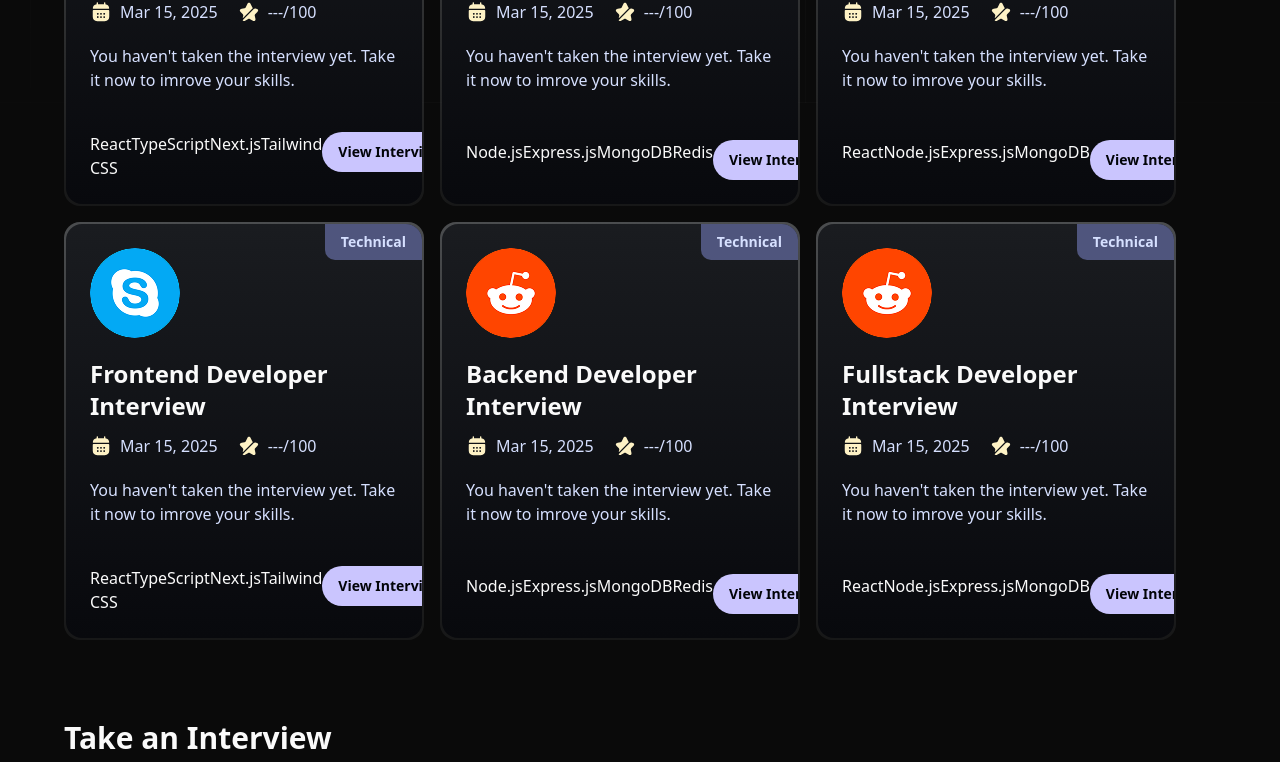
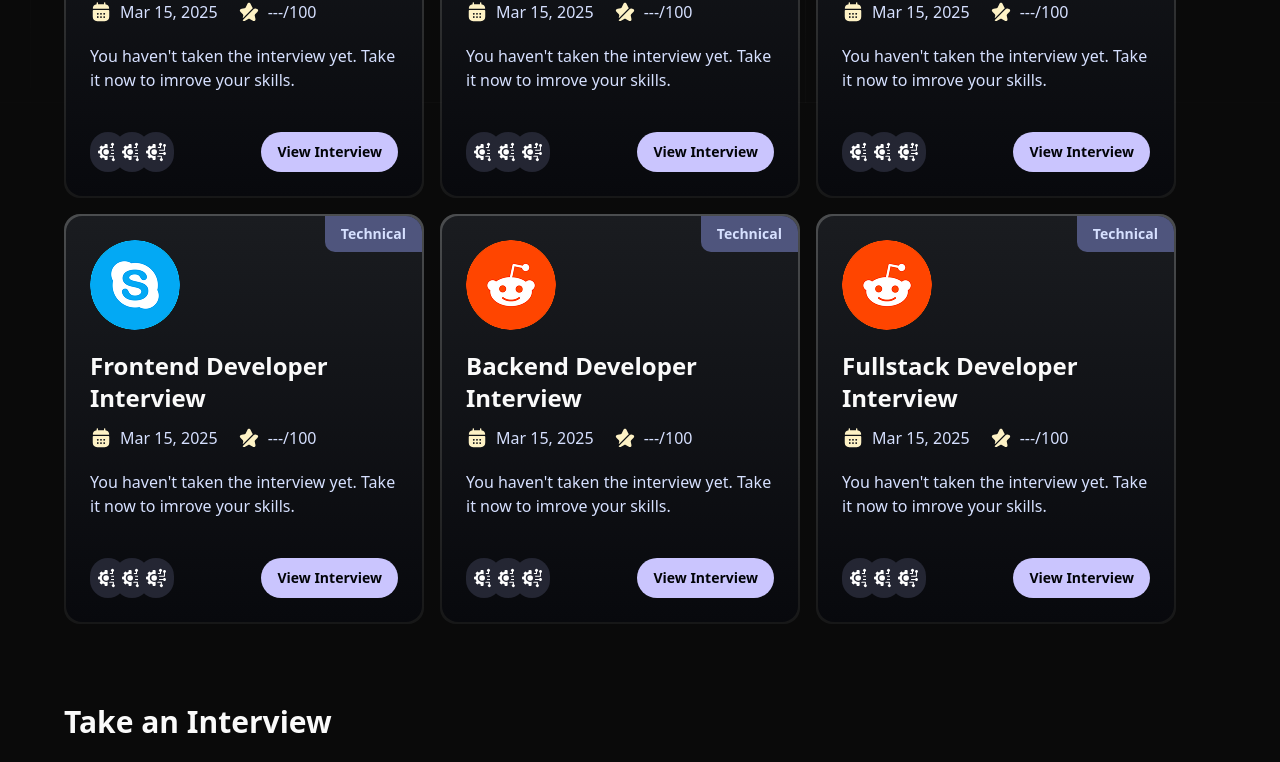
Before and after one commit to markiiman/interview_mate, a Next.js app: page / in a window 1280 px wide. Shown: the part 797-1559 px from the top of the page. Built offline with nearby package versions, Linux system fonts and the light colour scheme; a web font is replaced by a local one.

Commit message:
Enhance DisplayTechIcons component; fetch and display tech icons with improved layout and tooltip support

```diff
--- a/components/DisplayTechIcons.tsx
+++ b/components/DisplayTechIcons.tsx
@@ -1,5 +1,31 @@
-const DisplayTechIcons = ({ techStack }: TechIconProps) => {
-  return <div>{techStack}</div>;
+import { cn, getTechLogos } from '@/lib/utils';
+import Image from 'next/image';
+
+const DisplayTechIcons = async ({ techStack }: TechIconProps) => {
+  const techIcons = await getTechLogos(techStack); // fetch tech icons from devicons
+
+  return (
+    <div className="flex flex-row">
+      {techIcons.slice(0, 3).map(({ tech, url }, index) => (
+        <div
+          key={tech}
+          className={cn(
+            'relative group bg-dark-300 rounded-full p-2 flex-center',
+            index >= 1 && '-ml-3'
+          )}
+        >
+          <span className="tech-tooltip">{tech}</span>
+          <Image
+            src={url}
+            alt={tech}
+            width={100}
+            height={100}
+            className="size-5"
+          />
+        </div>
+      ))}
+    </div>
+  );
 };
 
 export default DisplayTechIcons;
--- a/components/Interviews/InterviewCard.tsx
+++ b/components/Interviews/InterviewCard.tsx
@@ -66,8 +66,8 @@
             <Link
               href={
                 feedback
-                  ? `/interview${interviewId}/feedback`
-                  : `/interview${interviewId}`
+                  ? `/interview/${interviewId}/feedback`
+                  : `/interview/${interviewId}`
               }
             >
               {feedback ? 'Check Feedback' : 'View Interview'}
```
